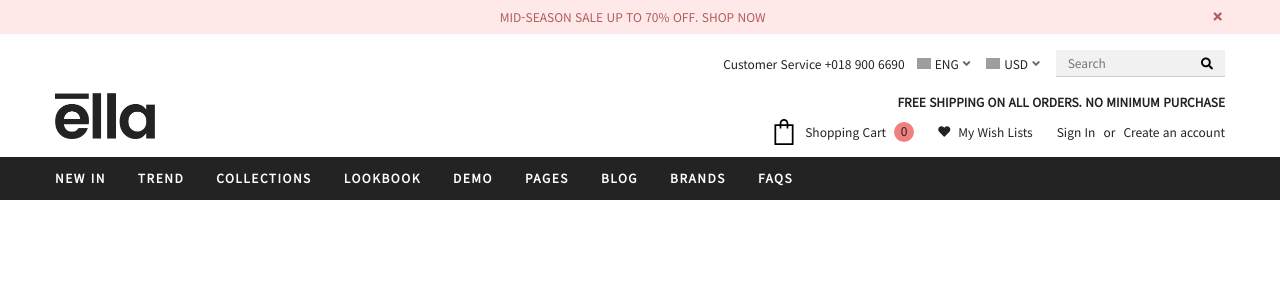
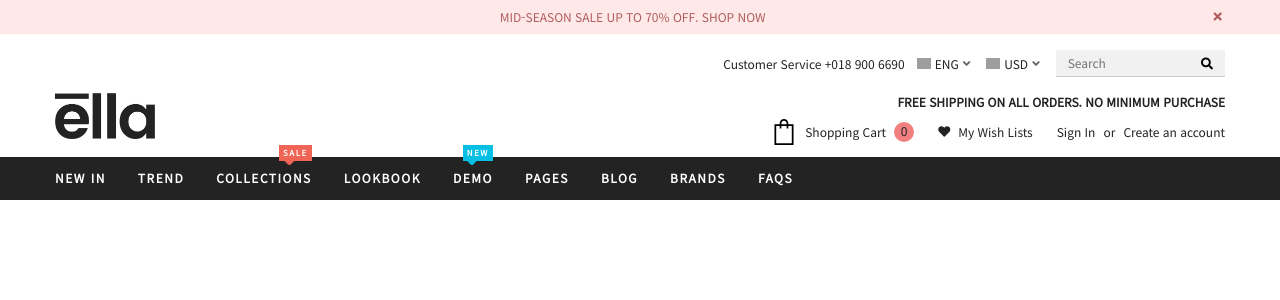
Before and after one commit to doori30/2019-sc-web-ella, a web app: file public/html/main.html in a window 1280 px wide. Shown: the top 300 px of the page. Run offline with its HTML, style and script files only (its server is not run), Linux system fonts and the light colour scheme; grey boxes are pictures that could not be loaded.

Commit message:
navis 구성

```diff
--- a/public/css/main.css
+++ b/public/css/main.css
@@ -11,7 +11,7 @@
 
 .underbar:after {
 	display: block;
-	content:"";
+	content: "";
 	border-bottom: 1px solid #222;
 	width: 0;
 	transition: all 0.5s;
@@ -20,10 +20,20 @@
 .underbar:hover:after {
 	width: 100%;
 }
+
 /*
 before: 작업이 끝난 후에
 after: 작업이 닫히기 전에 작업을 실행.
 */
+.tip {
+	position: absolute;
+	color: #ffff;
+	padding: 2px 4px 6px 4px;
+	font-size: 0.5rem;
+	background: url(../img/tooltip-bar.png) no-repeat center bottom;
+	top: -24px;
+	right: 0;
+}
 
 
 /* header */
@@ -229,15 +239,14 @@ after: 작업이 닫히기 전에 작업을 실행.
 .top-navis {
 	background-color: #232323;
 	margin-top: 0.75rem;
-	font-size:0.75rem;
+	font-size: 0.75rem;
 }
 
-.top-navis > .top-navi{
+.top-navis>.top-navi {
 	display: flex;
-	position: relative;
 }
 
-.top-navis .underbar:after{
+.top-navis .underbar:after {
 	border-color: #ffff;
 }
 
@@ -245,6 +254,7 @@ after: 작업이 닫히기 전에 작업을 실행.
 	padding: 0.75rem 0;
 	margin-right: 2rem;
 	color: #ffff;
-	font-weight:bold;
+	font-weight: bold;
 	letter-spacing: 1.5px;
+	position: relative;
 }
--- a/public/html/main.html
+++ b/public/html/main.html
@@ -198,17 +198,45 @@
 		</div>
 		<ul class="top-navis">
 			<ul class="top-navi wrap">
-				<li class="navi underbar">NEW IN</li>
-				<li class="navi underbar">TREND</li>
-				<li class="navi underbar">COLLECTIONS</li>
-				<li class="navi underbar">LOOKBOOK</li>
-				<li class="navi underbar">DEMO</li>
-				<li class="navi underbar">PAGES</li>
-				<li class="navi underbar">BLOG</li>
-				<li class="navi underbar">BRANDS</li>
-				<li class="navi underbar">FAQS</li>
+				<li class="navi underbar">
+					<span>NEW IN</span>
+					<div class=""></div>
+				</li>
+				<li class="navi underbar">
+					<span>TREND</span>
+				</li>
+				<li class="navi underbar">
+					<span class="position-relative">
+						COLLECTIONS
+						<div class="tip" style="background-color: #ef6454;">SALE</div>
+					</span>
+
+				</li>
+				<li class="navi underbar">
+					<span>LOOKBOOK</span>
+				</li>
+				<li class="navi underbar">
+					<span class="position-relative">
+						DEMO
+						<div class="tip" style="background-color: #06bfe2;">NEW</div>
+					</span>
+
+				</li>
+				<li class="navi underbar">
+					<span>PAGES</span>
+				</li>
+				<li class="navi underbar">
+					<span>BLOG</span>
+				</li>
+				<li class="navi underbar">
+					<span>BRANDS</span>
+				</li>
+				<li class="navi underbar">
+					<span>FAQS</span>
+				</li>
 			</ul>
-		</div>
+			</div>
+
 	</header>
 	<script src="../js/main.js"></script>
 </body>
```
Also changed, not shown: public/img/tooltip-bar.png.
